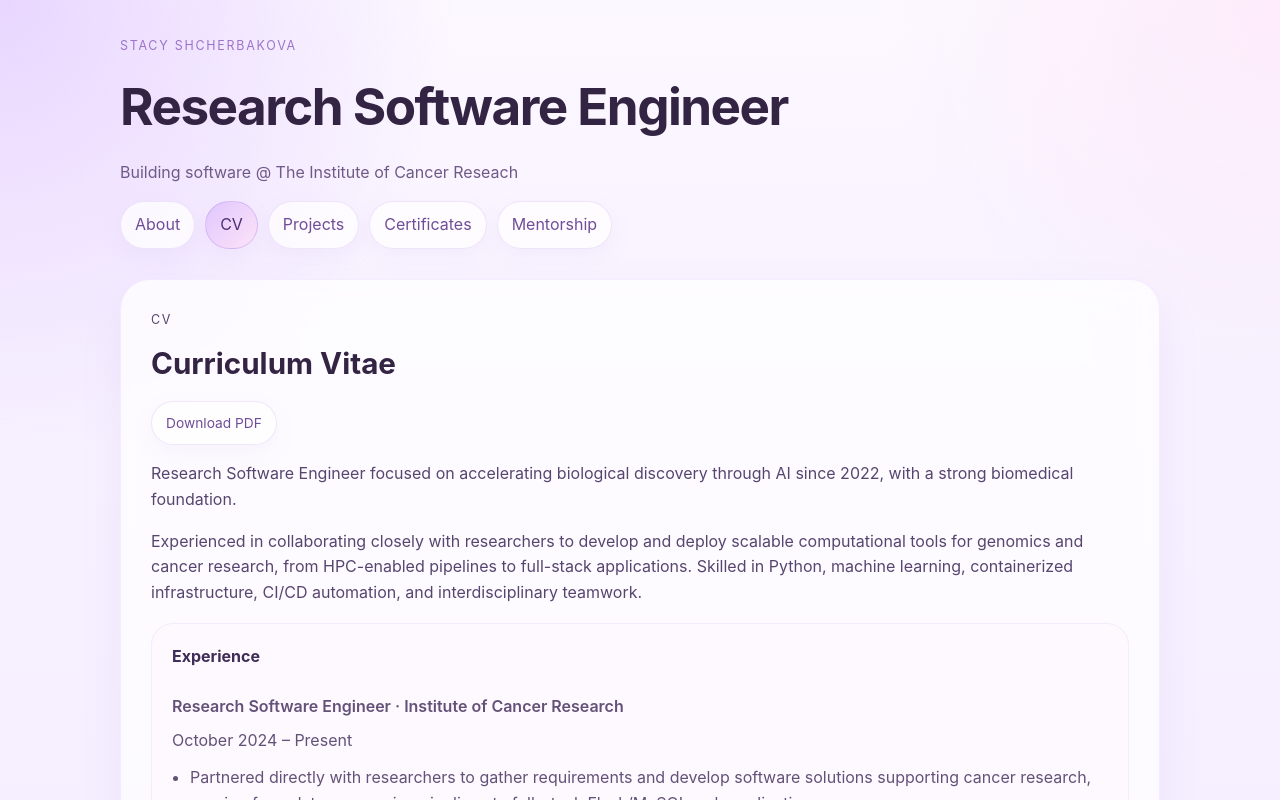
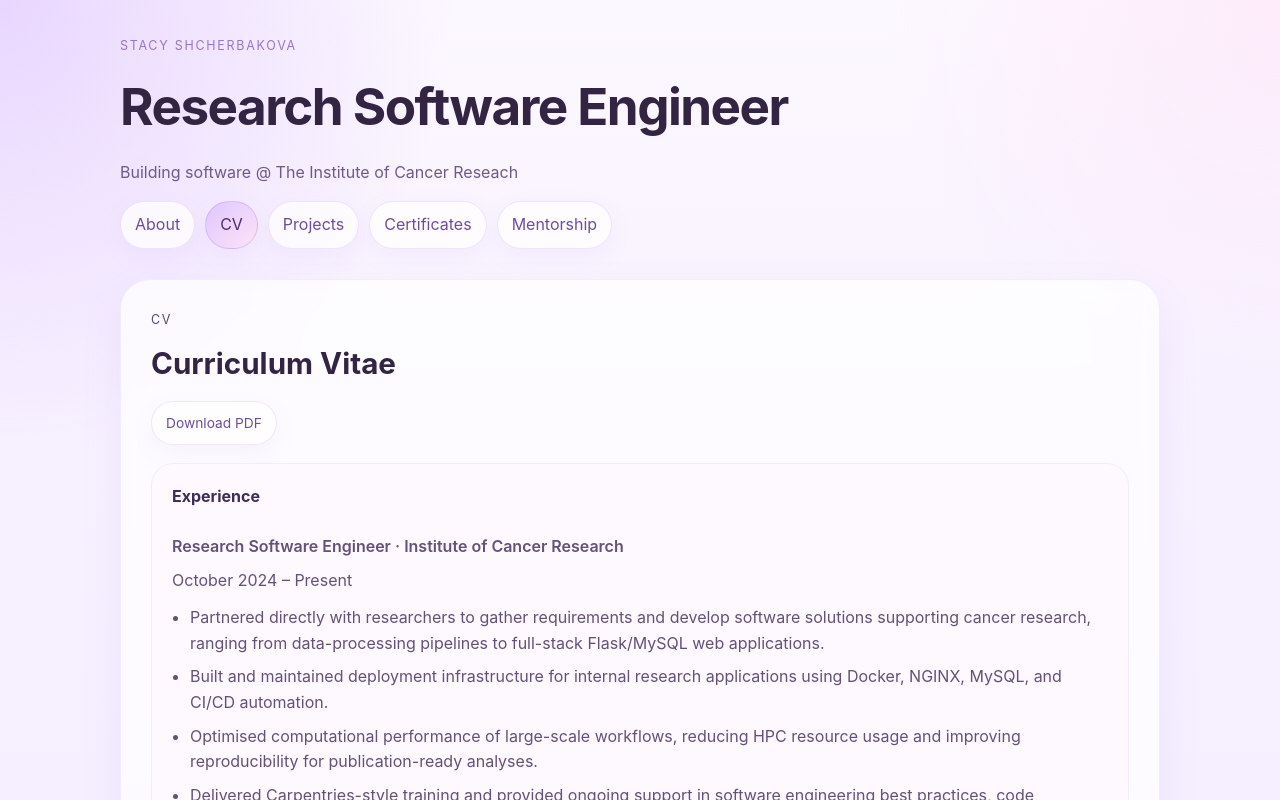
Before and after one commit to stacyshcherbakova/stacyshcherbakova.github.io, a React (Vite) app: page /cv in a window 1280 px wide. Shown: the top 800 px of the page. Built offline with nearby package versions, Linux system fonts and the light colour scheme.

Commit message:
Refresh portfolio blurb and CV

```diff
--- a/src/data/content.ts
+++ b/src/data/content.ts
@@ -23,7 +23,7 @@ export const cvSummary = {
   headline:
     'Research Software Engineer focused on accelerating biological discovery through AI since 2022, with a strong biomedical foundation.',
   blurb:
-    'Experienced in collaborating closely with researchers to develop and deploy scalable computational tools for genomics and cancer research, from HPC-enabled pipelines to full-stack applications. Skilled in Python, machine learning, containerized infrastructure, CI/CD automation, and interdisciplinary teamwork.',
+    'Experienced in collaborating closely with researchers to develop and deploy scalable computational tools for genomics and cancer research, from HPC-enabled pipelines to full-stack applications. Skilled in Python, machine learning, containerized infrastructure, CI/CD automation, and interdisciplinary teamwork. Interested in building AI Scientists and Robot Scientists to accelerate scientific discovery, while also exploring how AI can partially automate web-based research and operational workflows.',
   contact: 'London, UK · stacy.shcherbakova@icr.ac.uk',
 };
 
--- a/src/pages/AboutPage.tsx
+++ b/src/pages/AboutPage.tsx
@@ -6,6 +6,11 @@ export function AboutPage() {
       <p className="eyebrow">About</p>
       <h2>Welcome!</h2>
       <p>{site.intro}</p>
+      <p>
+        <strong>
+          Interested in building AI Scientists and Robot Scientists to accelerate scientific discovery, while also exploring how AI can partially automate web-based research and operational workflows.
+        </strong>
+      </p>
 
       <div className="stack-list">
         <section className="item-card">
--- a/src/pages/CvPage.tsx
+++ b/src/pages/CvPage.tsx
@@ -1,4 +1,4 @@
-import { cvSummary, education, experience, publications, researchProjects, skills } from '../data/content';
+import { education, experience, publications, researchProjects, skills } from '../data/content';
 
 export function CvPage() {
   return (
@@ -12,8 +12,6 @@ export function CvPage() {
       >
         Download PDF
       </a>
-      <p>{cvSummary.headline}</p>
-      <p className="section-text">{cvSummary.blurb}</p>
 
       <div className="stack-list">
         <section className="item-card">
```
Also changed, not shown: 1 other file (tests, documents, lock files or other folders).
